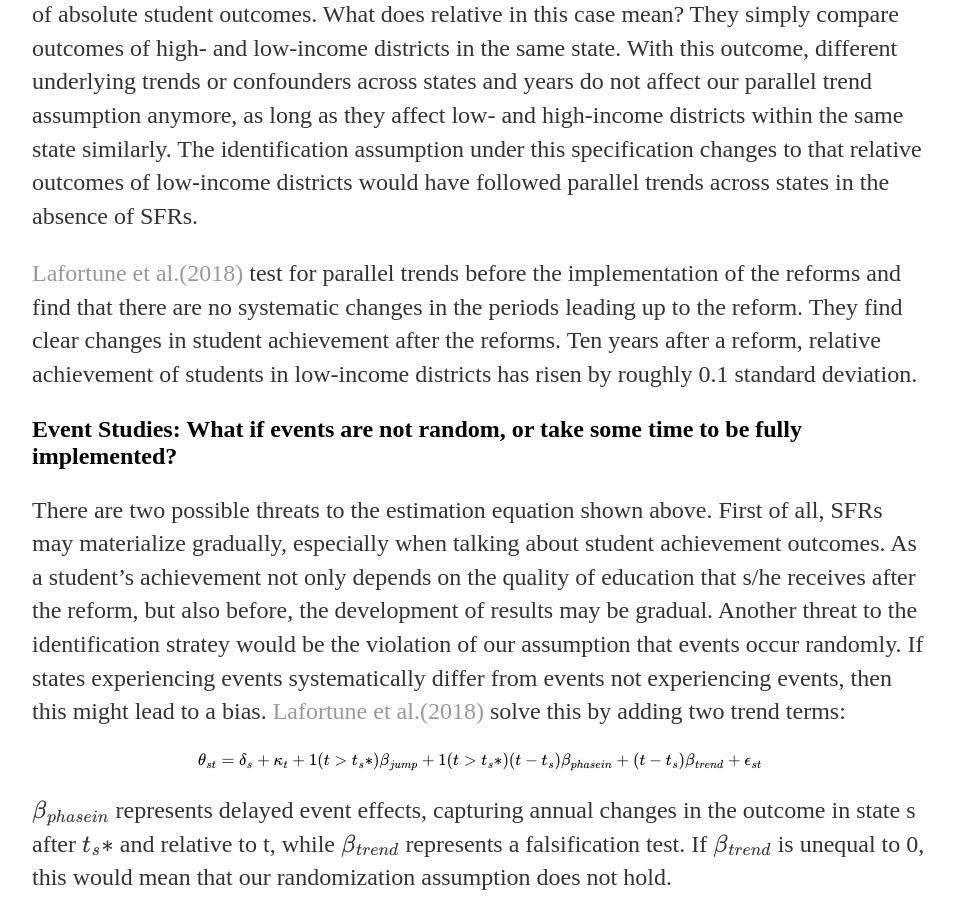
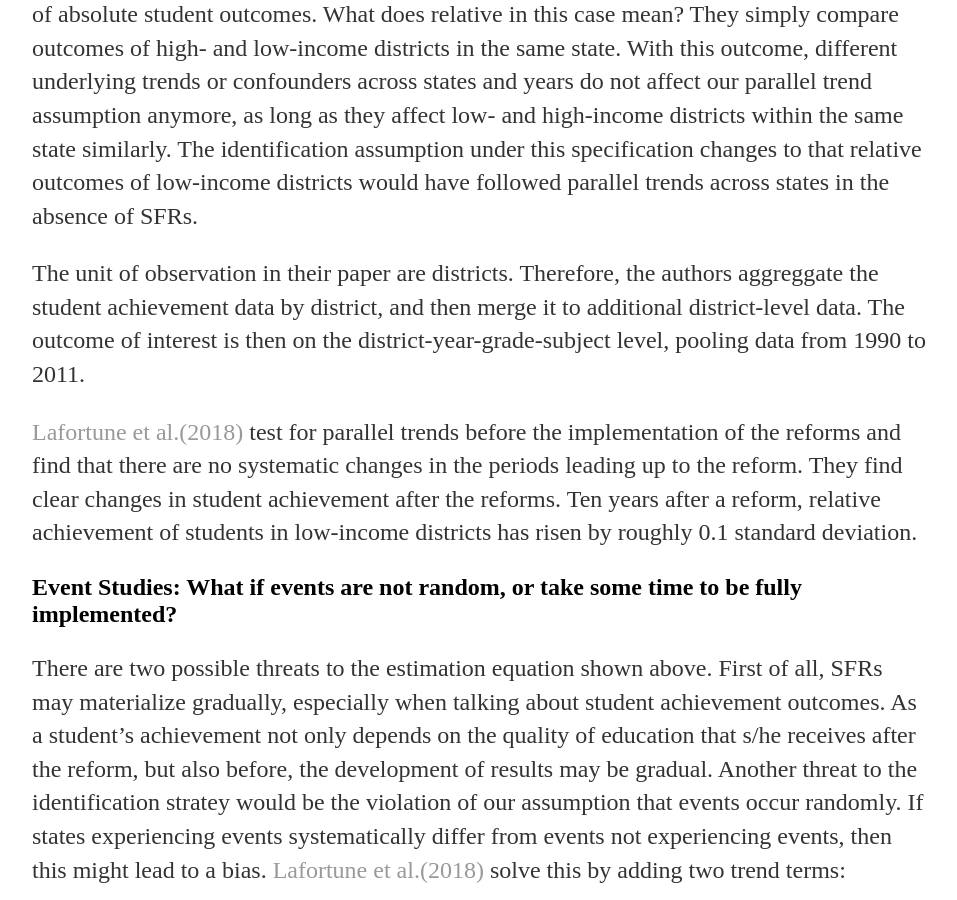
Before and after one commit to BrittaRude/BrittaRude.github.io, a Jekyll site: the page built from inputs_datascience/_posts/2020-07-22-britta-rude-event-study.md, in a window 1280 px wide and 900 px high, scrolled down 1909 px. Shown: the whole window, without its empty margins (160-1117 px from the left). Built offline with Jekyll 4.4.1, drawn with Linux system fonts in a browser that asks for light colours; formulas are drawn with MathJax 3.

Commit message:
Update 2020-07-22-britta-rude-event-study.md

```diff
--- a/inputs_datascience/_posts/2020-07-22-britta-rude-event-study.md
+++ b/inputs_datascience/_posts/2020-07-22-britta-rude-event-study.md
@@ -19,6 +19,8 @@ $$ \theta_{st} = \delta_s + \kappa_t + 1(t>t_s*) \beta_{jump} + \epsilon_{st} $$
 
 Here, $$ \theta_{st}$$ is the outcome of interest in state s and year t, $$\delta_s$$ is the state-fixed effect and $$\kappa_t$$ is the year-fixed effect. $$\beta_{jump}$$ is our main coefficient of interest, with $$t_s*$$ representing the time of the event in state s. As the event is assumed to be permanent, the equation considers t>$$t_s*$$. Standard errors are clustered at the state level. As indicated above, the identifying assumption of this equation is that events (reform) were rolled-out randomly, and that without the reform taking place, outcomes (spending and student achievement) would have developed parallely in treated and untreated states. The authors state that this assumption might be too ambitious, and therefore decide to focus on relative student outcomes, instead of absolute student outcomes. What does relative in this case mean? They simply compare outcomes of high- and low-income districts in the same state. With this outcome, different underlying trends or confounders across states and years do not affect our parallel trend assumption anymore, as long as they affect low- and high-income districts within the same state similarly. The identification assumption under this specification changes to that relative outcomes of  low-income districts would have followed parallel trends across states in the absence of SFRs.
 
+The unit of observation in their paper are districts. Therefore, the authors aggreggate the student achievement data by district, and then merge it to additional district-level data. The outcome of interest is then on the district-year-grade-subject level, pooling data from 1990 to 2011.
+
 [Lafortune et al.(2018)](https://pubs.aeaweb.org/doi/pdfplus/10.1257/app.20160567) test for parallel trends before the implementation of the reforms and find that there are no systematic changes in the periods leading up to the reform. They find clear changes in student achievement after the reforms. Ten years after a reform, relative achievement of students in  low-income districts has risen by roughly 0.1 standard deviation.
 
 ## Event Studies: What if events are not random, or take some time to be fully implemented?
```
